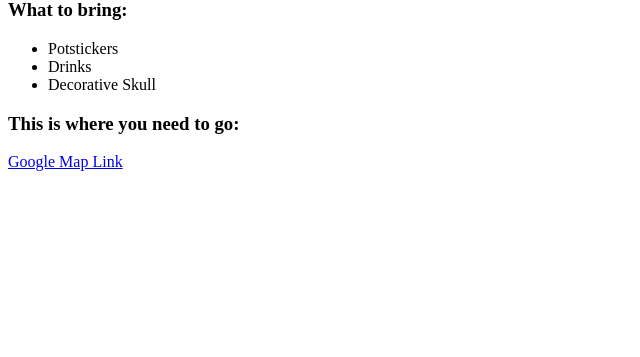
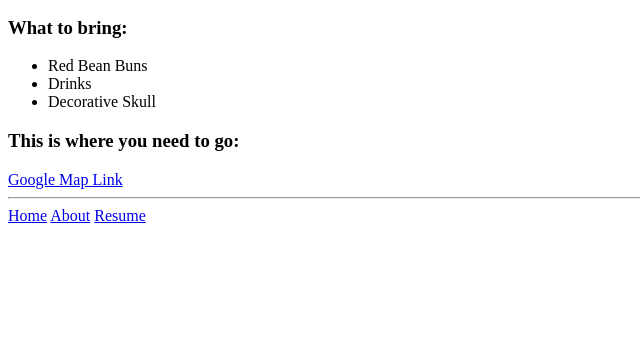
Before and after one commit to campotatos/website, a plain HTML site: page public/birthday.html in a window 1280 px wide. Shown: the part 443-800 px from the top of the page, without its empty margins (0-640 px from the left). Drawn offline with Linux system fonts and the light colour scheme.

Commit message:
Add files via upload

```diff
--- a/public/birthday.html
+++ b/public/birthday.html
@@ -1,4 +1,12 @@
-<h1>It's My Birthday!</h1>
+<!DOCTYPE html>
+<html lang="en">
+<head>
+    <meta charset="UTF-8">
+    <meta name="viewport" content="width=device-width, initial-scale=1.0">
+    <title>Birthday Invite</title>
+</head>
+<body>
+    <h1>It's My Birthday!</h1>
 <h2>On Cinco De Mayo (1st Nov)</h2>
 
 <img src="https://raw.githubusercontent.com/appbrewery/webdev/main/birthday-cake3.4.jpeg" alt="birthday cake"></a>
@@ -6,10 +14,19 @@
 
 <h3>What to bring:</h3>
 <ul>
-    <li>Potstickers</li>
+    <li>Red Bean Buns</li>
     <li>Drinks</li>
     <li>Decorative Skull</li>
 </ul>
 
 <h3>This is where you need to go:</h3>
 <a href="https://www.google.com/maps/@35.7040744,139.5577317,3a,75y,289.6h,87.01t,0.72r/data=!3m6!1e1!3m4!1sgT28ssf0BB2LxZ63JNcL1w!2e0!7i13312!8i6656">Google Map Link</a>
+<hr />
+</body>
+
+<footer>
+    <a href="../index.html">Home</a>
+    <a href="./about.html">About</a>
+    <a href="./resume.html">Resume</a>
+</footer>
+</html>
```
Also changed, not shown: index.html (+1 -1 lines), public/about.html (+19 -1 lines), public/contact.html (+16 -1 lines), public/movie.html (+19 -1 lines), public/resume.html (+3 -2 lines).
